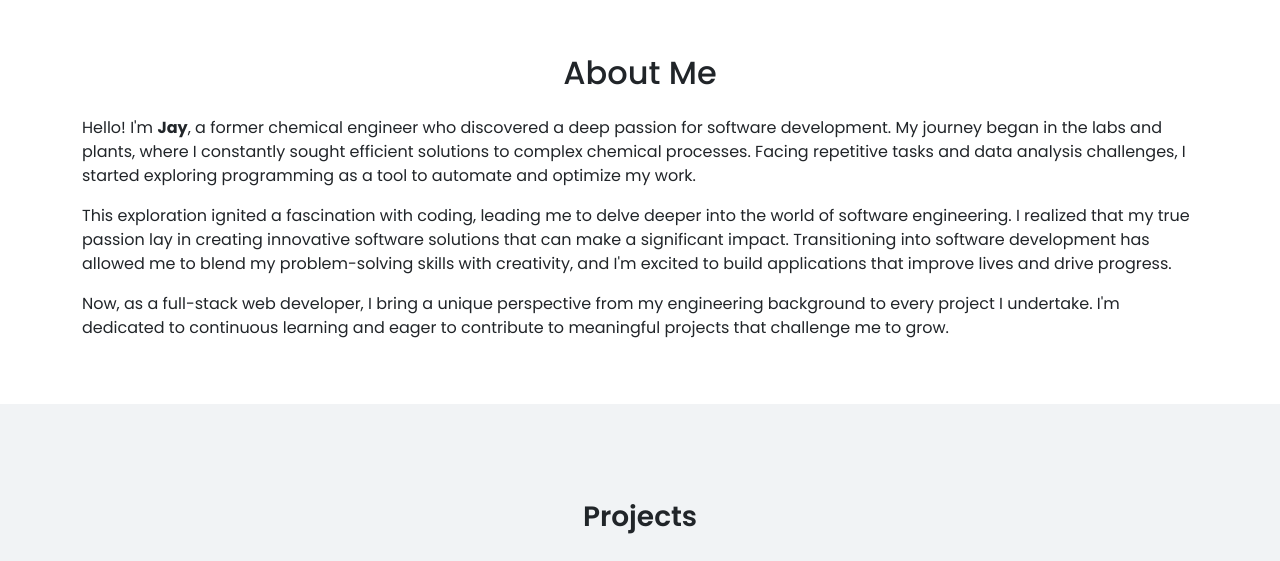
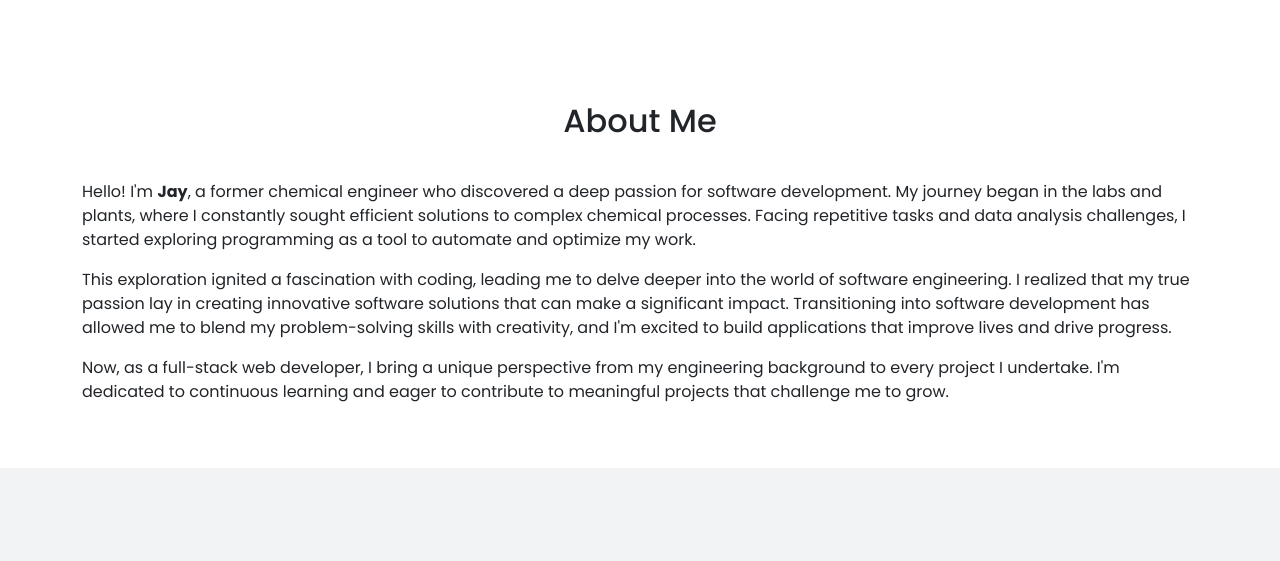
Before and after one commit to jeje0883/portfolio, a website: page index.html in a window 1280 px wide. Shown: the part 794-1355 px from the top of the page. Drawn offline with nearby package versions, Linux system fonts and the light colour scheme.

```diff
--- a/index.html
+++ b/index.html
@@ -79,10 +79,10 @@
     </div>
 
         <!-- About Me -->
-        <section id="about-me" class="py-5">
+        <section id="about" class="py-5">
             <div class="container">
-                <h2 class="mb-4 text-center">About Me</h2>
-                <div class="row align-items-center">
+                <h2 class="mb-4 text-center pt-5">About Me</h2>
+                <div class="row align-items-center pt-3">
                     <!-- <div class="col-md-6">
                         <img src="./images/about-me.jpg" alt="Picture representing my journey" class="img-fluid rounded">
                     </div> -->
```
